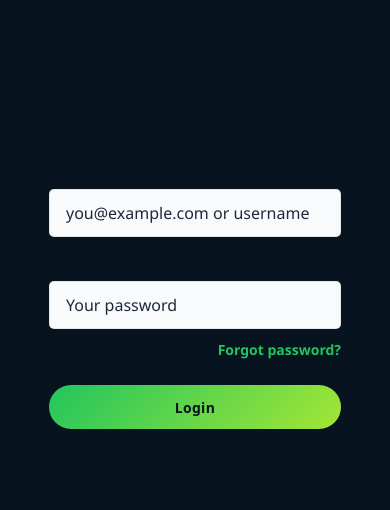
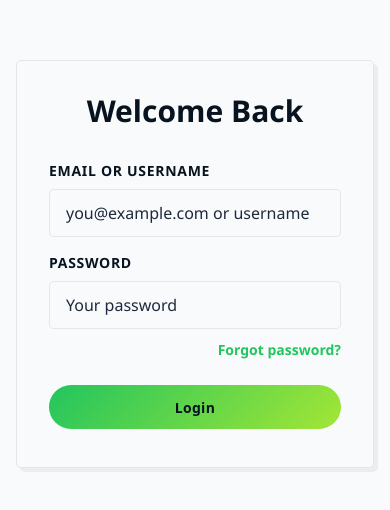
Before and after one commit to itzsirsettings/me2u, a Next.js app: page /login in a window 390 px wide. Shown: the part 158-668 px from the top of the page. Built offline with nearby package versions, Linux system fonts and the light colour scheme; no server answers.

Commit message:
Fix mobile light theme surfaces

```diff
--- a/app/globals.css
+++ b/app/globals.css
@@ -61,9 +61,13 @@
   --gradient-primary: linear-gradient(135deg, var(--green) 0%, var(--lime) 100%);
   --gradient-premium: linear-gradient(135deg, var(--green) 0%, var(--lime) 100%);
 
-  --mobile-app-bg: var(--navy);
-  --mobile-surface: var(--slate);
-  --mobile-surface-muted: color-mix(in srgb, var(--slate) 74%, var(--navy));
+  --mobile-app-bg: var(--snow);
+  --mobile-surface: var(--snow);
+  --mobile-surface-muted: color-mix(in srgb, var(--slate) 6%, var(--snow));
+  --mobile-screen-bg:
+    radial-gradient(circle at 85% 0%, rgba(34, 197, 94, 0.10), transparent 18rem),
+    linear-gradient(180deg, var(--snow), color-mix(in srgb, var(--lime) 10%, var(--snow))),
+    var(--mobile-app-bg);
   --mobile-pill: var(--gradient-primary);
   --mobile-pill-text: var(--navy);
   --mobile-radius-xl: 20px;
@@ -96,6 +100,10 @@ html[data-theme="dark"] {
   --mobile-app-bg: var(--navy);
   --mobile-surface: var(--slate);
   --mobile-surface-muted: var(--navy);
+  --mobile-screen-bg:
+    radial-gradient(circle at 85% 0%, rgba(163, 230, 53, 0.13), transparent 18rem),
+    linear-gradient(180deg, rgba(30, 41, 59, 0.72), rgba(8, 19, 32, 0.98)),
+    var(--mobile-app-bg);
   --mobile-pill: rgba(163, 230, 53, 0.24);
   --mobile-pill-text: var(--snow);
 }
@@ -244,14 +252,20 @@ html[data-theme="dark"] .btn-ghost {
   .app-mobile-screen {
     @apply w-full min-h-screen bg-transparent pb-[calc(5.65rem+env(safe-area-inset-bottom))];
     color: var(--color-text-primary);
-    background:
-      radial-gradient(circle at 85% 0%, rgba(163, 230, 53, 0.13), transparent 18rem),
-      linear-gradient(180deg, rgba(30, 41, 59, 0.72), rgba(8, 19, 32, 0.98)),
-      var(--mobile-app-bg);
+    background: var(--mobile-screen-bg);
   }
 
   .mobile-card {
-    @apply rounded-[20px] bg-slate border-snow/10;
+    border: 1px solid var(--color-border);
+    border-radius: var(--mobile-radius-xl);
+    background: var(--mobile-surface);
+  }
+
+  .mobile-soft-card {
+    border: 1px solid var(--color-border);
+    border-radius: var(--mobile-radius-xl);
+    background: var(--color-bg-card);
+    box-shadow: 0 12px 28px var(--color-shadow);
   }
 }
 
```
